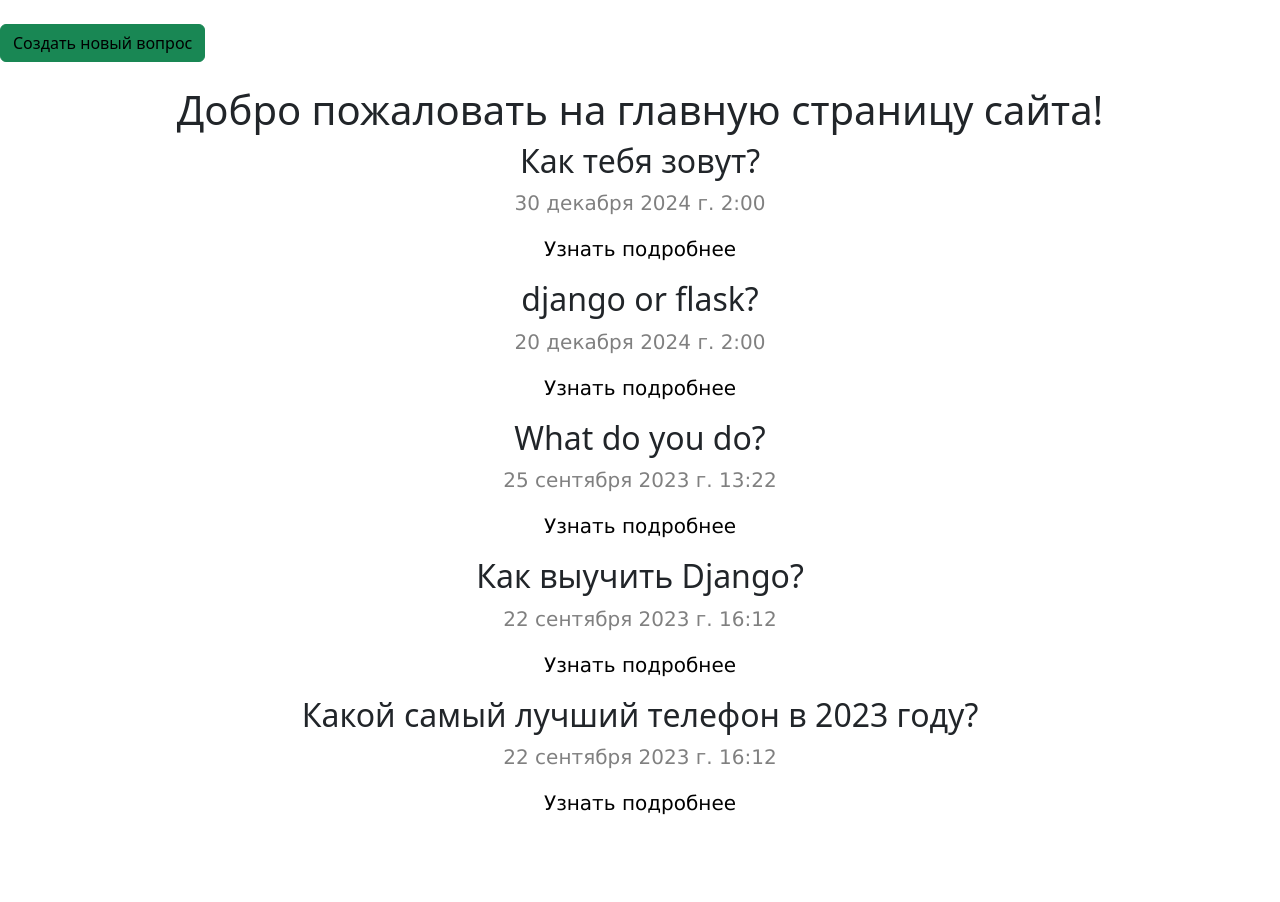
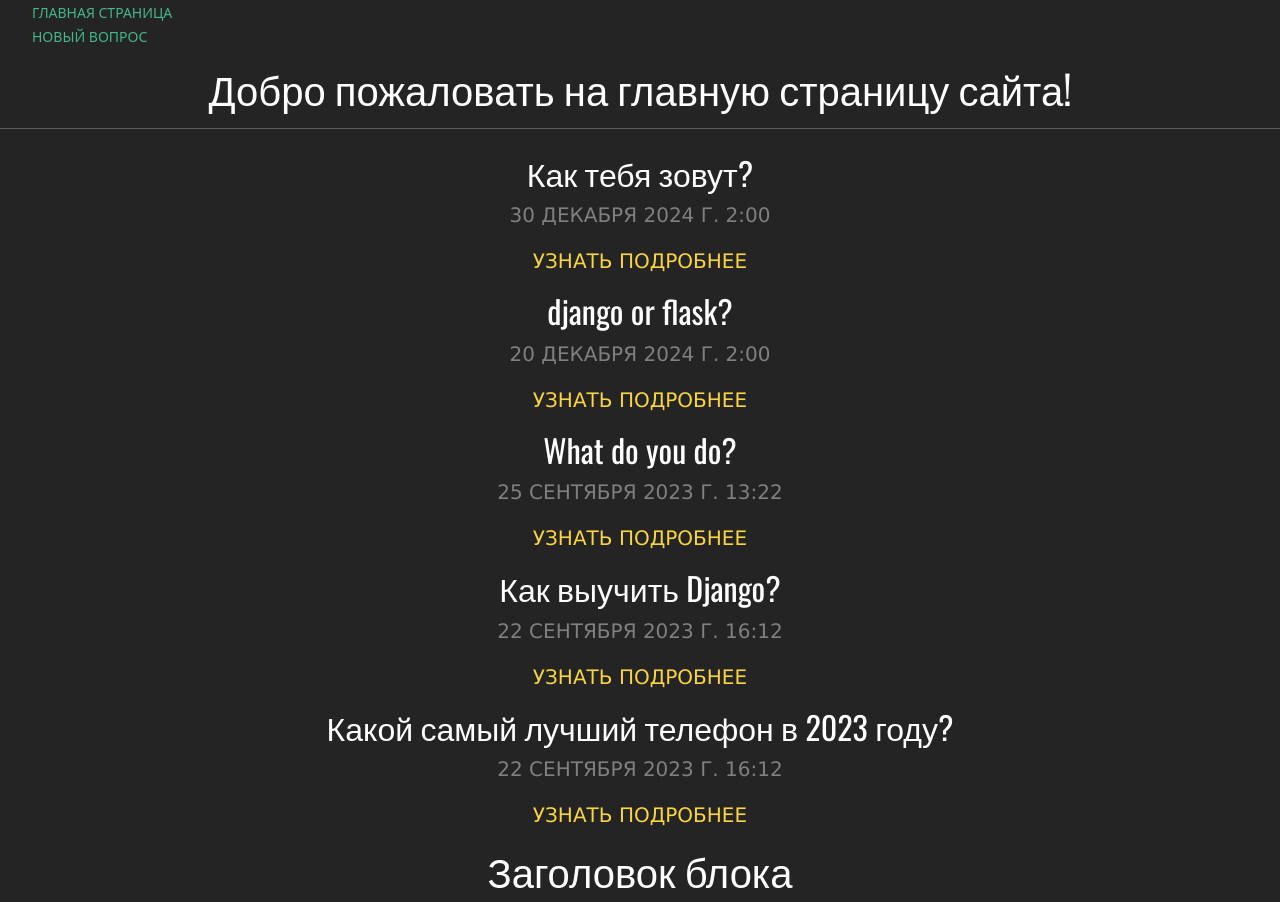
Before and after one commit to Igor231321/Django-Project, a Django app: page / in a window 1280 px wide. Before the commit the page ends 815 px from the top, so only its background shows below. Run offline with Django 4.2, Linux system fonts and the light colour scheme; data comes from the database, SQL or seed files in the repository.

Commit message:
new_frontend 13.10

```diff
--- a/mysite/polls/static/polls/css/style.css
+++ b/mysite/polls/static/polls/css/style.css
@@ -1,32 +1,48 @@
-a {
-    text-decoration: none;
-    color: black !important;
+@import url('https://fonts.googleapis.com/css2?family=Oswald:wght@200;400&family=Roboto:wght@900&display=swap');
+
+body {
+    background: #242424;
+}
+h1, h2 {
+    text-align: center;
+    color: white;
+    font-family: 'Oswald', sans-serif;
 }
 
-h1, h2 {
-    text-align: center;
-    color: dark;
+hr {
+    color: whitesmoke;
+    height: 10px;
+}
+.menu li {
+    margin-right: 140px;
 }
 
-p {
+.main-pages {
     text-align: center;
     color: grey;
     font-family: verdana;
-    font-size: 20px
+    font-size: 20px;
+    text-transform: uppercase;
 }
 
-span {
-    color: gray
+.box {
+    width: 1170px;
+    margin: 0 auto; /*позиционирование текста по центру*/
 }
 
-form {
-    margin-left: 37.1%;
-    margin-top: 60px;
-    width: 300px;
+header a {
+    color:rgba(255, 217, 64, 0.979);
+    text-decoration: none;
 }
 
-img {
-    widht: 10200px;
-    widht: 100%;
-    max_widht: 500px;
+.menu {
+    display: flex;
 }
+
+.menu li a {
+    text-transform: uppercase;
+    text-decoration: none;
+    font-weight: 500;
+    font-size: 14px;
+    color: #44B78B;
+}
--- a/mysite/polls/templates/polls/index.html
+++ b/mysite/polls/templates/polls/index.html
@@ -3,16 +3,32 @@
 {% block title %}Главная страница{% endblock %}
 
 {% block content %}
-<!--Кнопка 1 -->
-<br>
-<button class="btn btn-success">
-    <a href="{% url 'polls:new_question' %}" title="Создать новый вопрос">Создать новый вопрос</a>
-</button><br><br>
+<header id="header" class="header">
+    <div class="menu">
+        <ul>
+            <li>
+                <a href="{% url 'polls:index' %}" title="Создать новый вопрос">Главная страница</a>
+            </li>
+            <li>
+                <a href="{% url 'polls:new_question' %}" title="Создать новый вопрос">Новый вопрос</a>
+            </li>
+        </ul>
+    </div>
 
-<h1>Добро пожаловать на главную страницу сайта!</h1>
-{% for question in questions_list %}
-    <h2>{{ question.question_text }}</h2>
-    <p>{{ question.pub_date }}</p>
-    <p><a href="{{ question.get_absolute_url }}">Узнать подробнее</a></p>
-{% endfor %}
+    <div class="center">
+        <h1>Добро пожаловать на главную страницу сайта!</h1>
+        <hr>
+        {% for question in questions_list %}
+            <h2>{{ question.question_text }}</h2>
+            <p class="main-pages">{{ question.pub_date }}</p>
+            <p class="main-pages"><a href="{{ question.get_absolute_url }}">Узнать подробнее</a></p>
+        {% endfor %}
+    </div>
+</header>
+
+<footer id="footer" class="footer">
+    <div class="box">
+        <h1>Заголовок блока</h1>
+    </div>
+</footer>
 {% endblock content %}
```
Also changed, not shown: mysite/polls/templates/polls/detail.html (line endings or trailing spaces).
